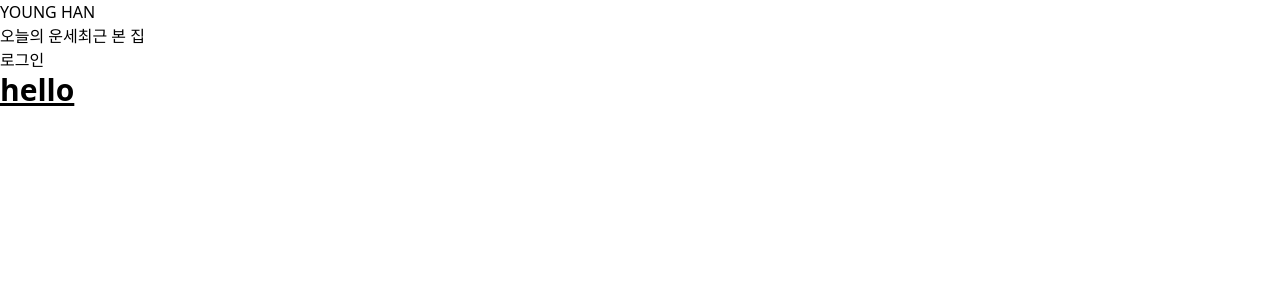
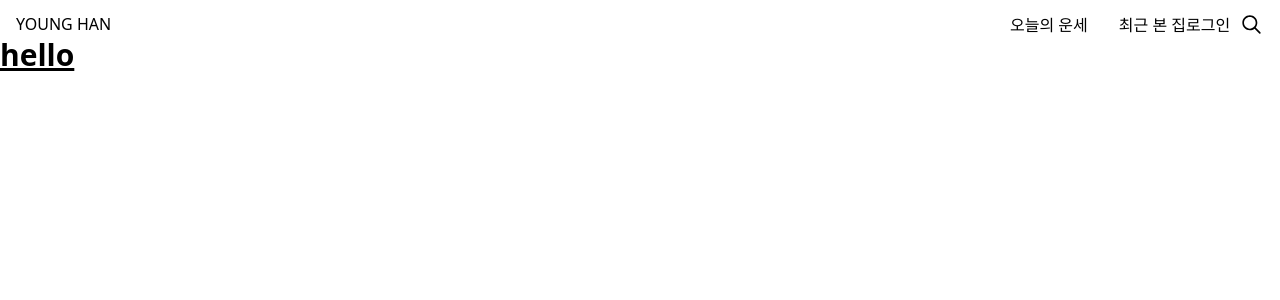
Before and after one commit to MOT-YONGHAN/YongHan, a React (Create React App) app in the folder FrontEnd/: page / in a window 1280 px wide. Shown: the top 300 px of the page. Built offline with nearby package versions, Linux system fonts and the light colour scheme.

Commit message:
Modify: lint 룰 완화

```diff
--- a/FrontEnd/package.json
+++ b/FrontEnd/package.json
@@ -14,6 +14,7 @@
         "@types/react-redux": "^7.1.25",
         "react": "^18.2.0",
         "react-dom": "^18.2.0",
+        "react-icons": "^4.8.0",
         "react-redux": "^8.0.5",
         "react-router-dom": "^6.9.0",
         "react-scripts": "^5.0.1",
--- a/FrontEnd/src/pages/Nav/Nav.tsx
+++ b/FrontEnd/src/pages/Nav/Nav.tsx
@@ -1,14 +1,19 @@
+import { RxMagnifyingGlass } from "react-icons/rx";
+
 function Nav() {
     return (
-        <div className="">
-            <div>
+        <div className="flex justify-between mt-3 ml-4 ">
+            <div className="flex justify-between w-[1200px]">
                 <span>YOUNG HAN</span>
+                <div className="w-44 flex justify-between">
+                    <button type="button">오늘의 운세</button>
+                    <button type="button">최근 본 집</button>
+                </div>
             </div>
-            <div>
-                <span>오늘의 운세</span>
-                <span>최근 본 집</span>
+            <div className="flex justify-between mr-4 w-20">
+                <button type="button">로그인</button>
+                <RxMagnifyingGlass size={25} />
             </div>
-            <div>로그인</div>
         </div>
     );
 }
--- a/FrontEnd/src/pages/Nav/components/Login.tsx
+++ b/FrontEnd/src/pages/Nav/components/Login.tsx
@@ -1,5 +1,3 @@
-const Login = () => {
+export default function Login() {
     return <div>Login</div>;
-};
-
-export default Login;
+}
--- /dev/null
+++ b/FrontEnd/src/pages/Nav/components/Search.tsx
@@ -0,0 +1,3 @@
+export default function Search() {
+    return <div></div>;
+}
```
Also changed, not shown: FrontEnd/.eslintrc.js, 1 other file (tests, documents, lock files or other folders).
